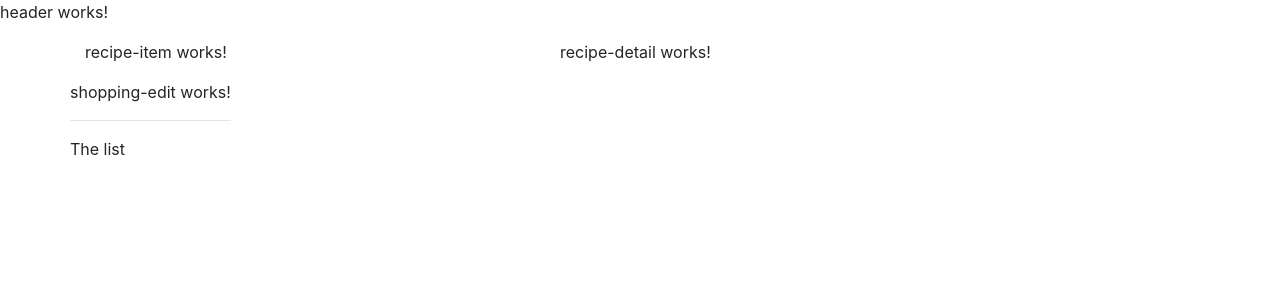
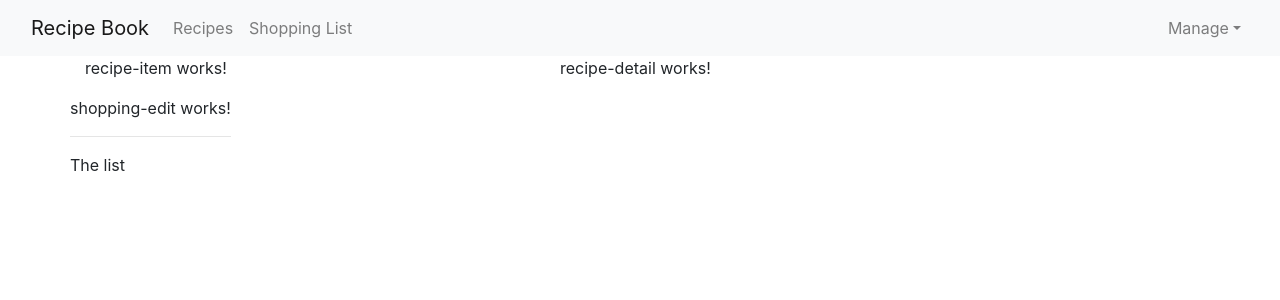
Before and after one commit to samudraarq/recipes_guide_angular, an Angular app: page / in a window 1280 px wide. Shown: the top 300 px of the page. Built offline with nearby package versions, Linux system fonts and the light colour scheme.

Commit message:
header styling

```diff
--- a/src/app/header/header.component.html
+++ b/src/app/header/header.component.html
@@ -1 +1,23 @@
-<p>header works!</p>
+<nav class="navbar navbar-light bg-light navbar-expand-lg">
+  <div class="container-fluid">
+    <div class="navbar-header">
+      <a href="#" class="navbar-brand">Recipe Book</a>
+    </div>
+
+    <div class="collapse navbar-collapse">
+      <ul class="navbar-nav mr-auto">
+        <li class="nav-item"><a class="nav-link" href="#">Recipes</a></li>
+        <li class="nav-item"><a class="nav-link" href="#">Shopping List</a></li>
+      </ul>
+      <ul class="nav navbar-nav navbar-right">
+        <li class="nav-item dropdown">
+          <a href="#" class="nav-link dropdown-toggle" role="button">Manage</a>
+          <ul class="dropdown-menu">
+            <li class="dropdown-item"><a href="#">Save Data</a></li>
+            <li class="dropdown-item"><a href="#">Fetch Data</a></li>
+          </ul>
+        </li>
+      </ul>
+    </div>
+  </div>
+</nav>
```
